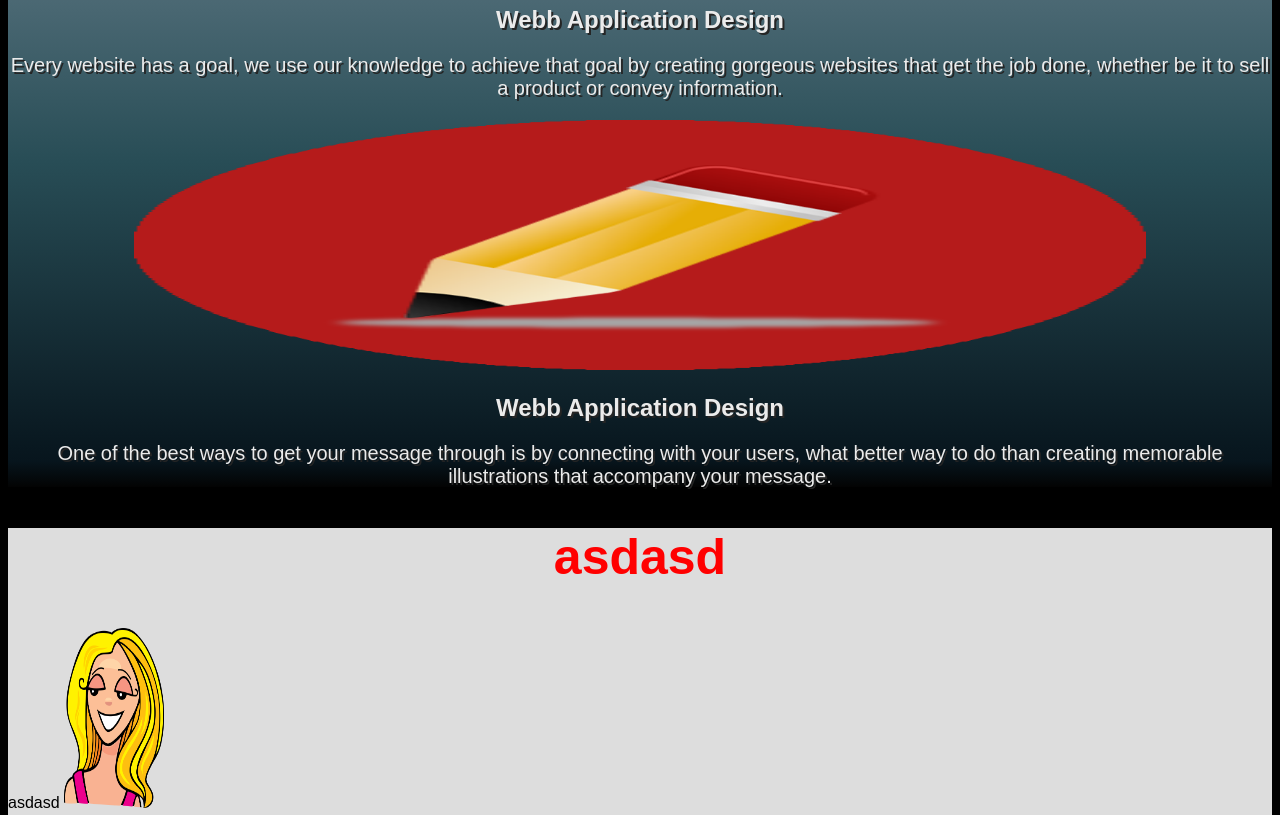
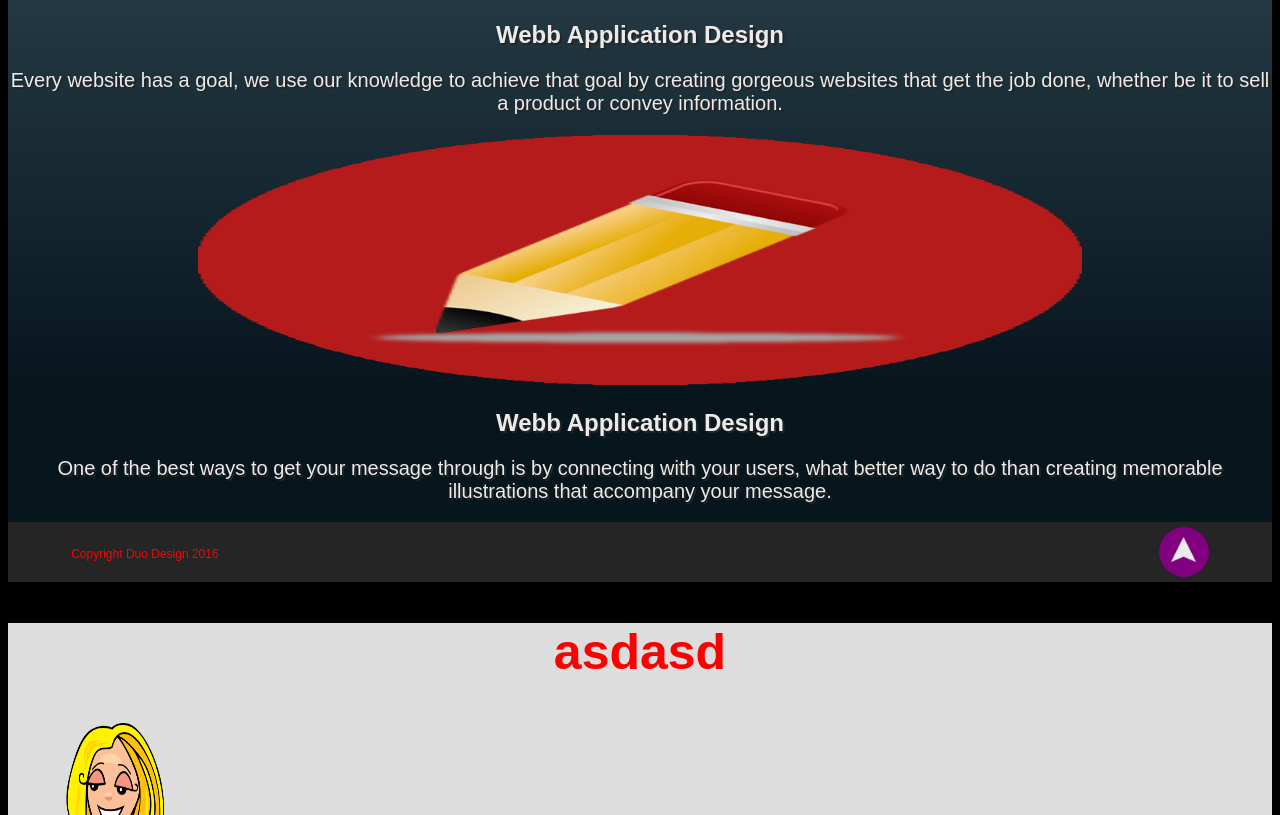
Before and after one commit to Snudde/gruppuppgift_webbsida, a plain HTML site: page home.html in a window 1280 px wide. Shown: the part 1985-2800 px from the top of the page. Drawn offline with Linux system fonts and the light colour scheme.

Commit message:
lade till footer........

```diff
--- a/home.html
+++ b/home.html
@@ -11,6 +11,7 @@
 
 <body>
     <div id="wrapper">
+        <div id="Home-Page-Top"></div>
         <header class="header_section"><h2>Duo Design</h2>
 
        <nav class="clearfix">
@@ -100,9 +101,19 @@
 
 
 
+
+
+    </section>
+
+
+    <section class="footer-section">
+        <p>Copyright Duo Design 2016</p>
+         <a href="#Home-Page-Top"><div class="top-button"><img src="pics/top-button.png"></div></a>
+
+    </section>
+
  </div>
 
-    </section>
 
 <section class="work-section">
     <h1>asdasd</h1>asdasd
@@ -123,5 +134,7 @@ function changeImage() {
 </script>
 
 </section>
+
+
 </body>
 </html>
--- a/style.css
+++ b/style.css
@@ -6,10 +6,13 @@ body {
     background-color: black;
 }
 
+a {
+    text-decoration: none;
+}
+
 #wrapper{
             width:100%;
             box-sizing: border-box;
-            padding 0 1.6%;
             background-color: #eee;
         }
 
@@ -23,9 +26,9 @@ body {
 
         section {
             background-color: #ddd;
-            min-height: 300px;
+        }
 
-        }
+
 
 
 
@@ -223,7 +226,7 @@ nav a#pull {
     z-index:0;
     width: 100%;
     height: 300px;
-    background-color: red;
+
 }
 
 .video_section_overlay {
@@ -249,7 +252,7 @@ nav a#pull {
 
 
 .featured_section {
-    height: 20%;
+    height: ;
     background-color: #ebebeb;
 
 }
@@ -311,12 +314,12 @@ nav a#pull {
 
 .specialize_section {
 
-  background-image: -moz-linear-gradient( 90deg, rgb(3,3,3) 0%, rgb(7,21,29) 2%, rgb(40,77,86) 25%, rgb(110,132,145) 50%, rgb(199,188,196) 75%, rgb(245,234,233) 97%, rgb(255,255,255) 100%);
-  background-image: -webkit-linear-gradient( 90deg, rgb(3,3,3) 0%, rgb(7,21,29) 2%, rgb(40,77,86) 25%, rgb(110,132,145) 50%, rgb(199,188,196) 75%, rgb(245,234,233) 97%, rgb(255,255,255) 100%);
-  background-image: -ms-linear-gradient( 90deg, rgb(3,3,3) 0%, rgb(7,21,29) 2%, rgb(40,77,86) 25%, rgb(110,132,145) 50%, rgb(199,188,196) 75%, rgb(245,234,233) 97%, rgb(255,255,255) 100%);
-
+  background-color: #5c8190 ;
+    background: linear-gradient(360deg, #07151d , #07151d  10%, #5c8190 );
+    color: #ebebeb ;
   width: 100%;
-  height: 1300px;
+  height: 1320px;
+    margin-top: 15px;
 }
 
 .specialize_section h1{
@@ -349,9 +352,9 @@ nav a#pull {
 }
 
 .specialize_section img{
-    width: 80%;
+    width: 70%;
     height: 250px;
-    margin-left: 10%;
+    margin-left: 15%;
 
 }
 
@@ -368,20 +371,7 @@ nav a#pull {
     text-shadow: 2px 2px #252525;
 }
 
- .work-section {
 
-
-}
-
-.grid {
- background-color: blue;
-}
-
-.element-item{
- height: 200px;
-    width: 200px;
-    background-color: yellow;
-}
 
 
  @media only screen and (min-width: 480px) {
@@ -411,12 +401,40 @@ p {
 }
         }
 
-.search {
-    height: 200px;
-    width: 200px;
+.footer-section {
+    background-color: #252525;
+    height: 60px;
+    width: 100%;
+    text-align: center;
+    line-height: 55px;
+    color: #ebebeb;
+
 }
 
-.users {
-     height: 400px;
-    width: 300px;
+.footer-section p{
+    font-size: 12px;
+    float:left;
+    line-height: 40px;
+    margin-left: 5%;
 }
+
+
+.top-button {
+    height: 50px;
+    width: 50px;
+    background-color: purple;
+    border-radius: 100%;
+    float: right;
+    margin-right: 5%;
+    margin-top: 5px;
+
+}
+
+
+.top-button img {
+    z-index: 1;
+    height: 25px;
+    width: 25px;
+    margin-top: 20%
+
+}
```
Also changed, not shown: pics/top-button.png (added).
